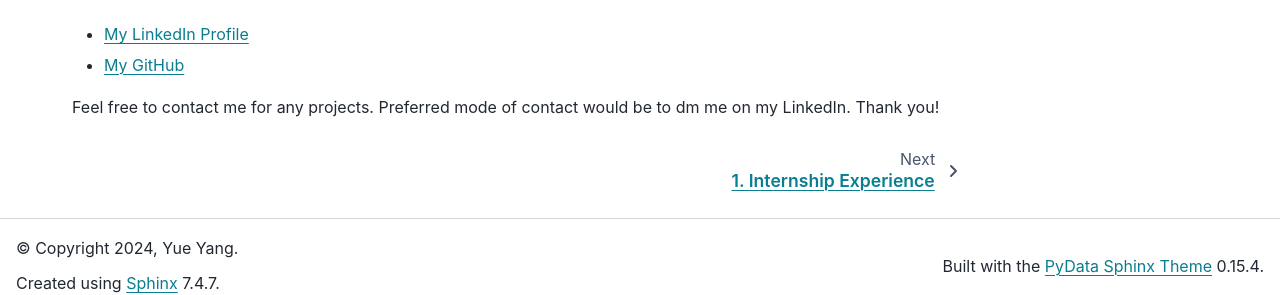
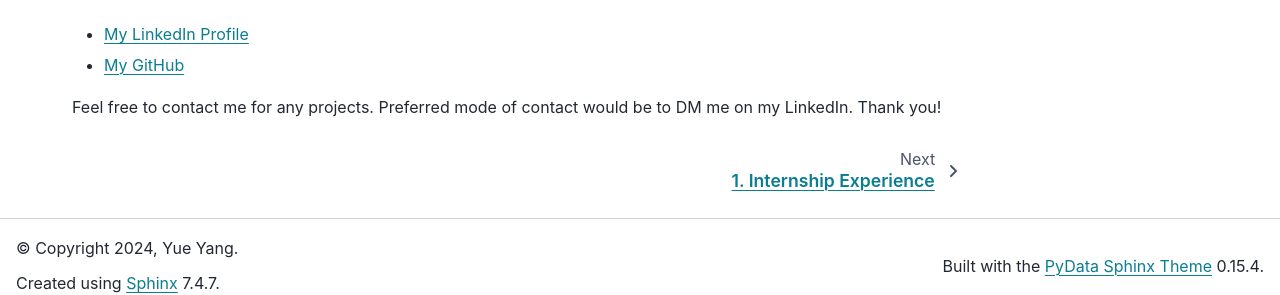
Before and after one commit to yyueyangg/personal-docs, a Sphinx documentation site: the page built from docs/source/index.rst, in a window 1280 px wide and 1238 px high. Shown: the part 926-1221 px from the top of the window. Built offline with Sphinx 7.4.7 and the PyData theme 0.15.4, drawn with Linux system fonts in a browser that asks for light colours.

Commit message:
Edit files

```diff
--- a/docs/source/index.rst
+++ b/docs/source/index.rst
@@ -38,4 +38,4 @@ You can also find me at:
 
 - `My GitHub <https://github.com/yyueyangg>`__
 
-Feel free to contact me for any projects. Preferred mode of contact would be to dm me on my LinkedIn. Thank you!
+Feel free to contact me for any projects. Preferred mode of contact would be to DM me on my LinkedIn. Thank you!
```
